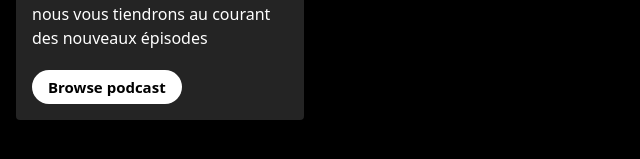
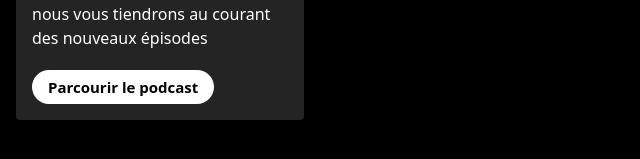
Before and after one commit to LONTSIPARFAIT/spotify-clone, a React (Vite) app: page / in a window 1280 px wide. Shown: the part 357-516 px from the top of the page, without its empty margins (0-640 px from the left). Built offline with nearby package versions, Linux system fonts and the light colour scheme.

Commit message:
first commit

```diff
--- a/src/components/Sidebar.jsx
+++ b/src/components/Sidebar.jsx
@@ -34,7 +34,7 @@ const Sidebar = () => {
             <div className="p-4 bg-[#242424] m-2 rounded font-semibold flex flex-col items-start justify-start gap-1 pl-4">
                 <h1>Trouvons quelques podcasts à suivre</h1>
                 <p className='font-light'>nous vous tiendrons au courant des nouveaux épisodes</p>
-                <button className='px-4 py-1.5 bg-white text-[15px] text-black rounded-full mt-4 cursor-pointer'>Browse podcast</button>
+                <button className='px-4 py-1.5 bg-white text-[15px] text-black rounded-full mt-4 cursor-pointer'>Parcourir le podcast</button>
             </div>
         </div>
       </div>
```
